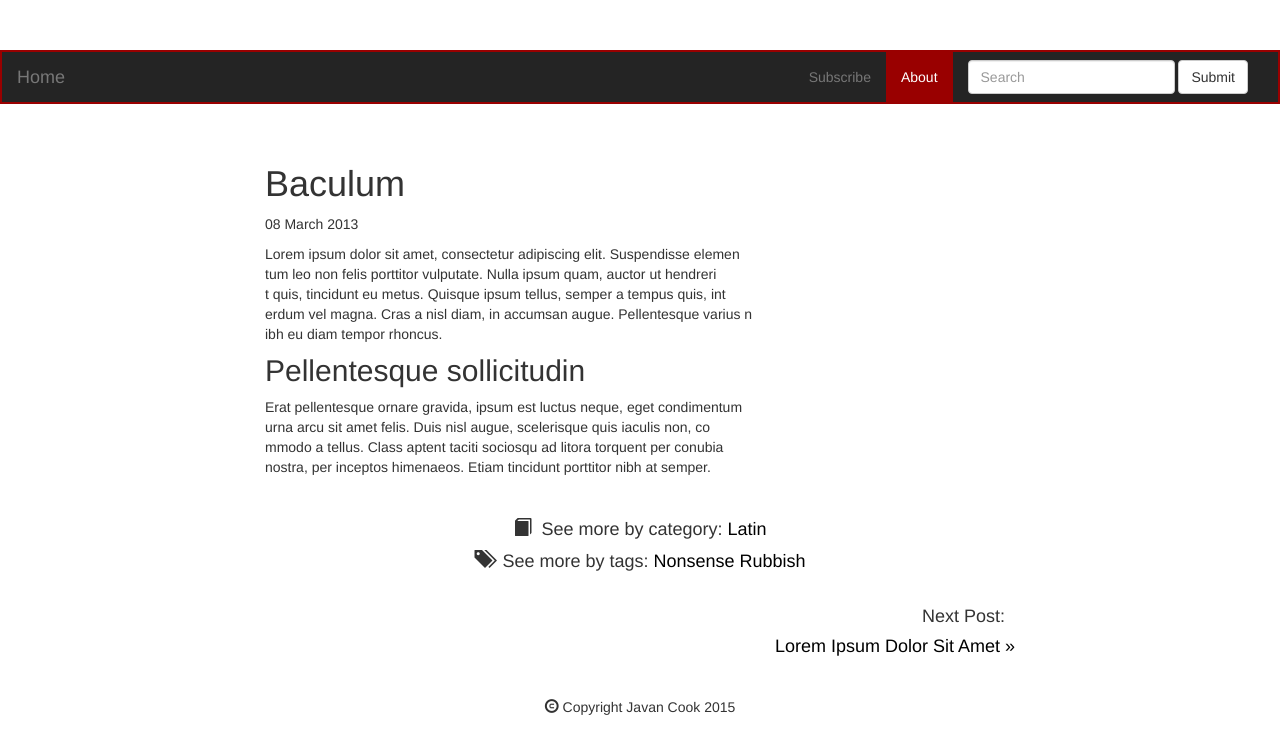
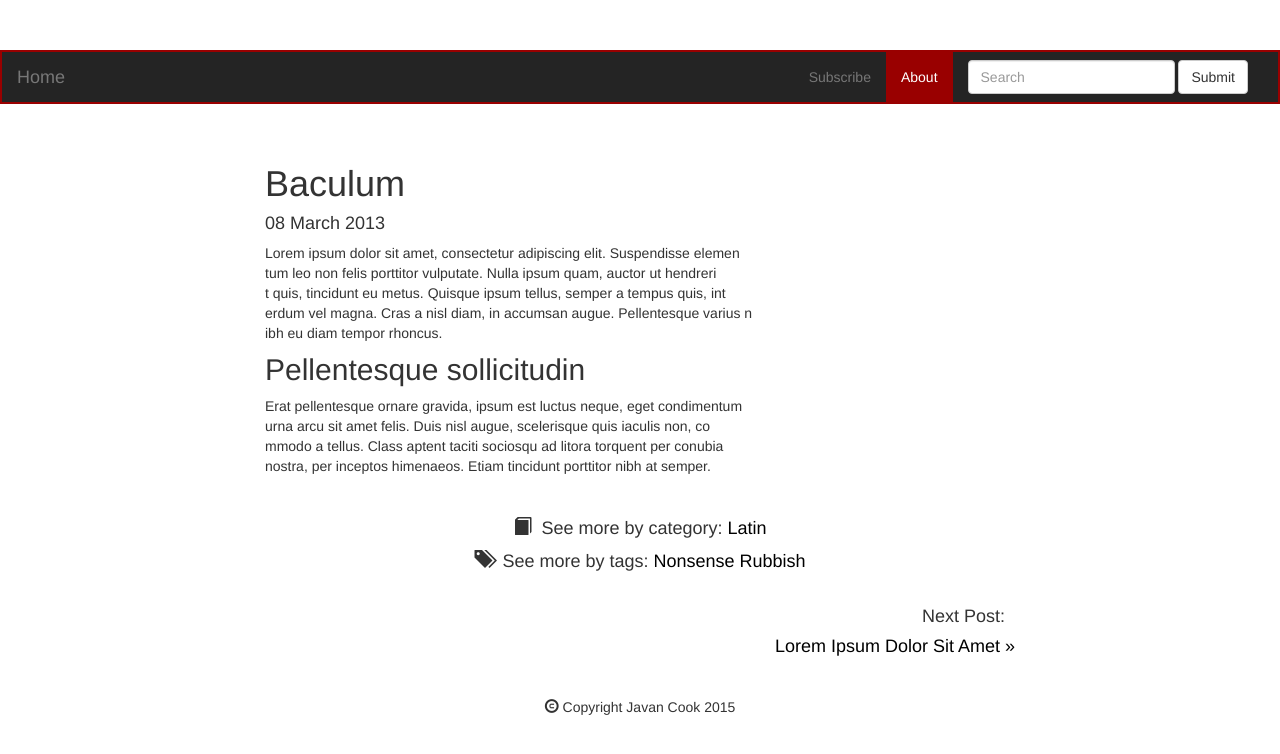
Before and after one commit to JavanCook/JavanCook.github.io, a Jekyll site: the page built from _posts/2013-03-08-best-spring-recipies.md, in a window 1280 px wide. Shown: the top 754 px of the page. Built offline with Jekyll 4.4.1, drawn with Linux system fonts in a browser that asks for light colours; Markdown is read by kramdown in place of the engine named in the settings.

Commit message:
Another commit

```diff
--- a/_layouts/post.html
+++ b/_layouts/post.html
@@ -4,7 +4,7 @@
   <div class="col-md-2"></div>
   <div class="col-md-8" style="text-align:justify">
     <h1>{{ page.title }}</h1>
-    <p class="muted">{{ page.date | date_to_long_string }}</p>
+    <h4 class="muted">{{ page.date | date_to_long_string }}</h4>
 
     {{ content }}
 
```
Also changed, not shown: 7 other files.
